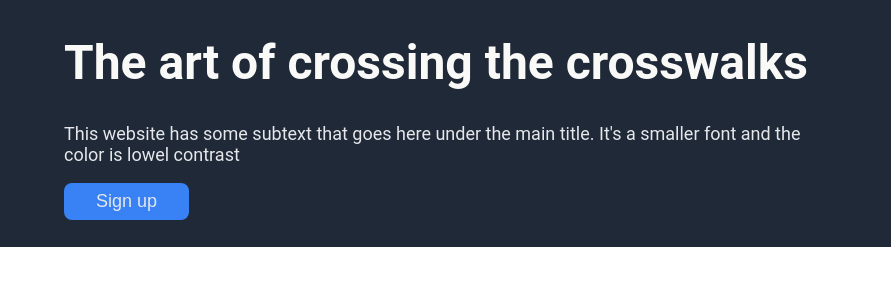
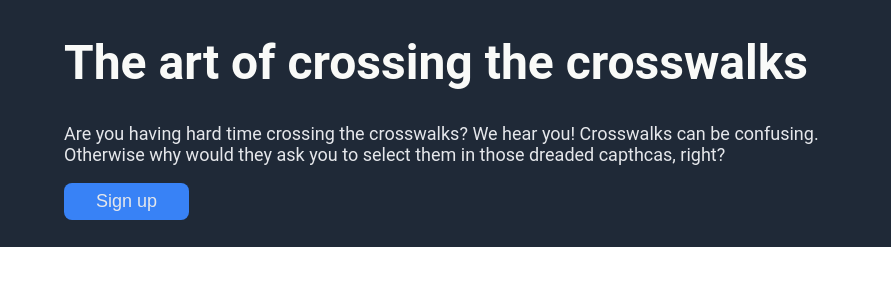
Before and after one commit to BugraK/landing-page, a plain HTML site: page index.html in a window 1280 px wide. Shown: the part 85-370 px from the top of the page, 0-891 px from the left. Drawn offline with Linux system fonts and the light colour scheme.

Commit message:
Change information text

```diff
--- a/index.html
+++ b/index.html
@@ -18,7 +18,7 @@
     <div class="information">
         <div class="leftside">
             <h1>The art of crossing the crosswalks</h1>
-            <p>This website has some subtext that goes here under the main title. It's a smaller font and the color is lowel contrast</p>
+            <p>Are you having hard time crossing the crosswalks? We hear you! Crosswalks can be confusing. Otherwise why would they ask you to select them in those dreaded capthcas, right?</p>
             <button>Sign up</button>
         </div>
         <img src="images/01-ryoji-iwata.jpg" alt="Ryoji Iwata" height="240">
```
